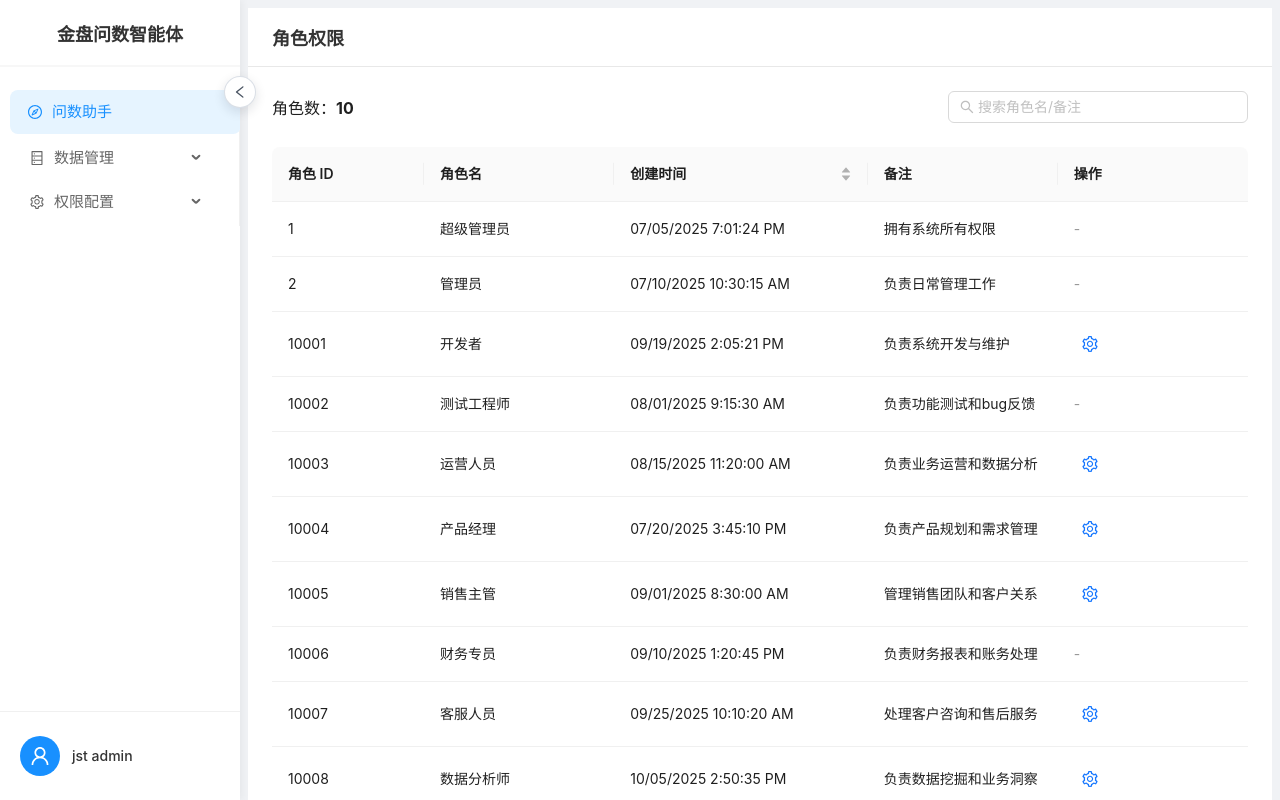
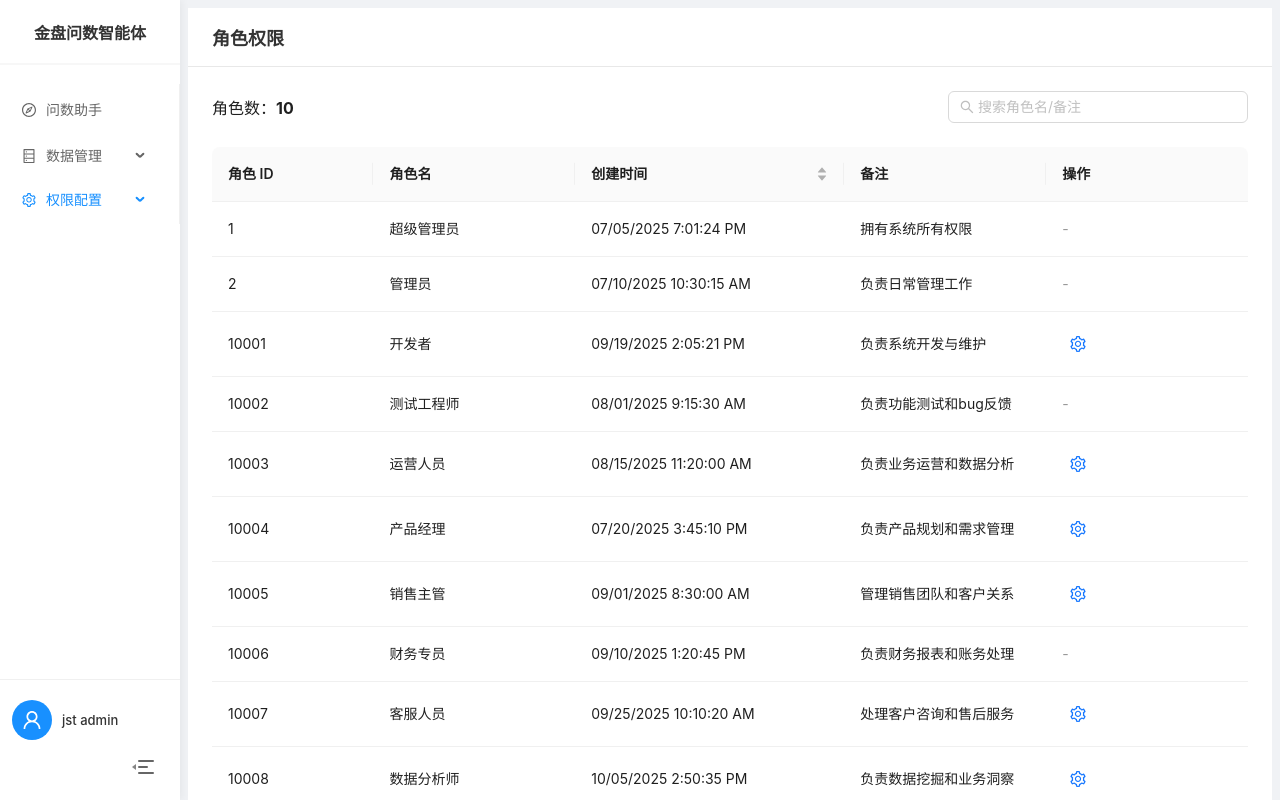
Before and after one commit to yangj1211/jst-query, a React (Create React App) app: page /permission/role-permission in a window 1280 px wide. Built offline with nearby package versions, Linux system fonts and the light colour scheme.

Commit message:
修改菜单栏

```diff
--- a/src/components/MainLayout.css
+++ b/src/components/MainLayout.css
@@ -17,10 +17,11 @@
   height: 100%;
   display: flex;
   flex-direction: column;
+  position: relative;
 }
 
 .sidebar-header {
-  padding: 20px 16px;
+  padding: 20px 12px;
   display: flex;
   align-items: center;
   justify-content: center;
@@ -29,7 +30,7 @@
 
 .sidebar-title {
   margin: 0;
-  font-size: 18px;
+  font-size: 16px;
   font-weight: 600;
   color: #333;
   white-space: nowrap;
@@ -39,7 +40,7 @@
 
 .divider-with-button {
   position: relative;
-  padding: 0 16px;
+  padding: 0 12px;
   margin-bottom: 12px;
   display: flex;
   justify-content: center;
@@ -61,33 +62,91 @@
 
 
 
-.collapse-btn-overlay {
-  width: 32px;
-  height: 32px;
-  border-radius: 50%;
+.collapse-btn-container {
+  position: absolute;
+  bottom: 16px;
+  right: 16px;
+  display: flex;
+  justify-content: flex-end;
+  align-items: flex-end;
+  z-index: 10;
+}
+
+.ant-layout-sider-collapsed .collapse-btn-container {
+  right: 8px;
+  bottom: 16px;
+}
+
+.collapse-btn {
+  background: transparent;
+  border: none;
+  cursor: pointer;
+  padding: 8px;
   display: flex;
   align-items: center;
   justify-content: center;
-  color: #4b5563;
-  background: #ffffff;
-  border: 1px solid rgba(148, 163, 184, 0.35);
-  position: fixed;
-  top: 76px;
-  left: 240px;
-  transform: translateX(-50%);
-  z-index: 200;
-  box-shadow: 0 4px 12px rgba(15, 23, 42, 0.12);
-  transition: all 0.25s;
+  transition: all 0.3s;
+  color: #666;
 }
 
-.main-layout .ant-layout-sider-collapsed + .collapse-btn-overlay {
-  left: 72px;
+.collapse-btn:hover {
+  color: #1890ff;
 }
 
-.collapse-btn-overlay:hover {
-  background: #f4f8ff;
-  color: #1677ff;
-  border-color: rgba(99, 167, 255, 0.4);
+.collapse-btn-icon {
+  position: relative;
+  display: flex;
+  flex-direction: column;
+  align-items: flex-start;
+  justify-content: center;
+  gap: 4px;
+  width: 24px;
+  height: 18px;
+  padding-left: 6px;
+}
+
+.collapse-line {
+  display: block;
+  height: 2px;
+  background-color: currentColor;
+  border-radius: 1px;
+  transition: all 0.3s;
+}
+
+.collapse-line-top,
+.collapse-line-bottom {
+  width: 16px;
+}
+
+.collapse-line-middle {
+  width: 10px;
+}
+
+.collapse-arrow {
+  position: absolute;
+  width: 0;
+  height: 0;
+  border-style: solid;
+  transition: all 0.3s;
+  opacity: 0.8;
+  top: 50%;
+  transform: translateY(-50%);
+}
+
+.collapse-arrow-left {
+  left: 0;
+  border-width: 3px 4px 3px 0;
+  border-color: transparent currentColor transparent transparent;
+}
+
+.collapse-arrow-right {
+  right: 0;
+  border-width: 3px 0 3px 4px;
+  border-color: transparent transparent transparent currentColor;
+}
+
+.collapse-btn:hover .collapse-arrow {
+  opacity: 1;
 }
 
 .menu-section {
@@ -102,12 +161,12 @@
 }
 
 .menu .ant-menu-item {
-  margin: 4px 10px;
+  margin: 4px 8px;
   height: 44px;
   line-height: 44px;
   border-radius: 8px;
-  padding-left: 18px !important;
-  font-size: 15px;
+  padding-left: 14px !important;
+  font-size: 14px;
   color: #666;
   transition: all 0.3s;
 }
@@ -132,6 +191,7 @@
 
 .ant-layout-sider-collapsed .menu .ant-menu-item-icon {
   margin-inline-end: 0 !important;
+  font-size: 18px !important;
 }
 
 .menu .ant-menu-item:hover {
@@ -159,7 +219,7 @@
 
 /* 子菜单样式 */
 .menu .ant-menu-submenu {
-  margin: 4px 12px;
+  margin: 4px 8px;
   border-radius: 8px;
 }
 
@@ -167,8 +227,8 @@
   height: 44px;
   line-height: 44px;
   border-radius: 8px;
-  padding-left: 18px !important;
-  font-size: 15px;
+  padding-left: 14px !important;
+  font-size: 14px;
   color: #666;
   transition: all 0.3s;
   margin: 0;
@@ -202,9 +262,9 @@
 .menu .ant-menu-sub .ant-menu-item {
   height: 38px;
   line-height: 38px;
-  padding-left: 44px !important;
-  font-size: 14px;
-  margin: 2px 10px;
+  padding-left: 36px !important;
+  font-size: 13px;
+  margin: 2px 8px;
 }
 
 .ant-layout-sider-collapsed .menu .ant-menu-submenu {
@@ -213,10 +273,11 @@
 
 .ant-layout-sider-collapsed .menu .ant-menu-submenu-title {
   padding: 0 !important;
-  display: flex;
+  display: flex !important;
   align-items: center;
   justify-content: center;
   gap: 0;
+  width: 100%;
 }
 
 .ant-layout-sider-collapsed .menu .ant-menu-submenu-title .ant-menu-item-icon {
@@ -225,29 +286,30 @@
   justify-content: center;
   width: 24px;
   height: 24px;
-  font-size: 20px;
+  font-size: 18px !important;
   color: #4b5563;
+  margin: 0 !important;
 }
 
 .ant-layout-sider-collapsed .menu .ant-menu-submenu-title .ant-menu-item-icon svg {
-  font-size: 20px;
+  font-size: 18px !important;
 }
 
 .ant-layout-sider-collapsed .menu .ant-menu-submenu-title .ant-menu-title-content {
-  display: none;
+  display: none !important;
 }
 
 .user-section {
-  padding: 24px 20px;
+  padding: 20px 12px 60px 12px;
   border-top: 1px solid #f0f0f0;
   display: flex;
   align-items: center;
-  gap: 12px;
+  gap: 10px;
   transition: all 0.3s;
 }
 
 .ant-layout-sider-collapsed .user-section {
-  padding: 24px 8px;
+  padding: 24px 8px 60px 8px;
   justify-content: center;
 }
 
@@ -257,7 +319,7 @@
 }
 
 .user-name {
-  font-size: 14px;
+  font-size: 13px;
   color: #333;
   font-weight: 500;
   white-space: nowrap;
@@ -323,7 +385,46 @@
   display: none !important;
 }
 
-.ant-layout-sider-collapsed .menu .ant-menu-submenu-title .ant-menu-item-icon {
-  margin: 0 !important;
-  font-size: 20px;
+/* 确保折叠状态下 SubMenu 可见，以便显示弹出菜单 */
+.ant-layout-sider-collapsed .menu .ant-menu-submenu {
+  display: block !important;
+  visibility: visible !important;
 }
+
+/* 确保折叠状态下子菜单标题可见，只显示图标 */
+.ant-layout-sider-collapsed .menu .ant-menu-submenu-title {
+  visibility: visible !important;
+  opacity: 1 !important;
+  display: flex !important;
+}
+
+/* 隐藏折叠状态下的子菜单项（它们应该在弹出菜单中显示） */
+.ant-layout-sider-collapsed .menu .ant-menu-submenu .ant-menu-sub {
+  display: none !important;
+}
+
+/* 确保折叠状态下子菜单项不会直接显示在侧边栏中 */
+.ant-layout-sider-collapsed .menu .ant-menu-submenu .ant-menu-sub .ant-menu-item {
+  display: none !important;
+}
+
+/* 弹出菜单样式优化 */
+.ant-menu-submenu-popup {
+  z-index: 1050;
+}
+
+.ant-menu-submenu-popup .ant-menu {
+  border-radius: 8px;
+  box-shadow: 0 4px 12px rgba(0, 0, 0, 0.15);
+}
+
+.ant-menu-submenu-popup .ant-menu-item {
+  margin: 4px 8px;
+  border-radius: 6px;
+  height: 36px;
+  line-height: 36px;
+}
+
+.ant-menu-submenu-popup .ant-menu-item:hover {
+  background: #f0f7ff;
+}
--- a/src/components/MainLayout.js
+++ b/src/components/MainLayout.js
@@ -1,13 +1,11 @@
 
-import React, { useState } from 'react';
-import { Layout, Menu, Avatar, Button } from 'antd';
+import React, { useState, useEffect } from 'react';
+import { Layout, Menu, Avatar } from 'antd';
 import {
   CompassOutlined,
   DatabaseOutlined,
   SettingOutlined,
   UserOutlined,
-  LeftOutlined,
-  RightOutlined,
   DashboardOutlined,
   TableOutlined,
   CloudUploadOutlined,
@@ -34,10 +32,42 @@ const { Sider, Content } = Layout;
  * 使用 FilePreviewContext 来访问文件预览器状态
  */
 const MainLayoutContent = ({ collapsed, setCollapsed }) => {
-  const [selectedKey, setSelectedKey] = useState('question');
   const navigate = useNavigate();
   const location = useLocation();
   const { previewFile, isPreviewVisible, closePreview } = useFilePreview();
+
+  // 根据当前路径和折叠状态确定选中的菜单项
+  const getSelectedKey = () => {
+    if (location.pathname.startsWith('/question')) {
+      return 'question';
+    }
+    if (location.pathname.startsWith('/data')) {
+      return collapsed ? 'data' : (location.pathname === '/data/view' ? 'data-view' : 'data-import');
+    }
+    if (location.pathname.startsWith('/permission')) {
+      return collapsed ? 'permission' : (location.pathname.includes('user-management') ? 'user-management' : 'role-permission');
+    }
+    return 'question';
+  };
+
+  const [selectedKey, setSelectedKey] = useState(() => {
+    if (location.pathname.startsWith('/question')) {
+      return 'question';
+    }
+    if (location.pathname.startsWith('/data')) {
+      return collapsed ? 'data' : (location.pathname === '/data/view' ? 'data-view' : 'data-import');
+    }
+    if (location.pathname.startsWith('/permission')) {
+      return collapsed ? 'permission' : (location.pathname.includes('user-management') ? 'user-management' : 'role-permission');
+    }
+    return 'question';
+  });
+
+  // 当路径或折叠状态变化时，更新选中的菜单项
+  useEffect(() => {
+    const newKey = getSelectedKey();
+    setSelectedKey(newKey);
+  }, [location.pathname, collapsed]);
 
   // 假设路由结构为 /question, /document, /data, /permission
   const [activeTab, setActiveTab] = useState('question');
@@ -103,20 +133,14 @@ const MainLayoutContent = ({ collapsed, setCollapsed }) => {
     );
   };
 
-  const menuItems = [
+  // 基础菜单项配置
+  const baseMenuItems = [
     {
       key: 'question',
-  icon: <CompassOutlined />,
+      icon: <CompassOutlined />,
       label: '问数助手',
       path: '/question',
     },
-    // 仪表盘菜单项已隐藏（代码保留，取消注释即可恢复）
-    // {
-    //   key: 'dashboard',
-    //   icon: <DashboardOutlined />,
-    //   label: '仪表盘',
-    //   path: '/dashboard',
-    // },
     {
       key: 'data',
       icon: <DatabaseOutlined />,
@@ -157,6 +181,8 @@ const MainLayoutContent = ({ collapsed, setCollapsed }) => {
     },
   ];
 
+  const menuItems = baseMenuItems;
+
   const handleMenuClick = ({ key }) => {
     // 查找主菜单项
     let item = menuItems.find((menu) => menu.key === key);
@@ -184,7 +210,7 @@ const MainLayoutContent = ({ collapsed, setCollapsed }) => {
   return (
     <Layout className="main-layout">
       <Sider
-        width={240}
+        width={180}
         collapsedWidth={72}
         collapsed={collapsed}
         className="sidebar"
@@ -209,6 +235,7 @@ const MainLayoutContent = ({ collapsed, setCollapsed }) => {
               items={menuItems}
               className="menu"
               inlineCollapsed={collapsed}
+              forceSubMenuRender={true}
             />
           </div>
 
@@ -216,15 +243,23 @@ const MainLayoutContent = ({ collapsed, setCollapsed }) => {
             <Avatar size={40} icon={<UserOutlined />} className="user-avatar" />
             {!collapsed && <span className="user-name">jst admin</span>}
           </div>
+
+          <div className="collapse-btn-container">
+            <button
+              onClick={toggleCollapsed}
+              className="collapse-btn"
+              aria-label={collapsed ? '展开菜单' : '折叠菜单'}
+            >
+              <div className="collapse-btn-icon">
+                <span className={`collapse-arrow ${collapsed ? 'collapse-arrow-right' : 'collapse-arrow-left'}`}></span>
+                <span className="collapse-line collapse-line-top"></span>
+                <span className="collapse-line collapse-line-middle"></span>
+                <span className="collapse-line collapse-line-bottom"></span>
+              </div>
+            </button>
+          </div>
         </div>
       </Sider>
-
-      <Button
-        type="text"
-        icon={collapsed ? <RightOutlined /> : <LeftOutlined />}
-        onClick={toggleCollapsed}
-        className="collapse-btn-overlay"
-      />
 
       <Layout style={{ display: 'flex', flexDirection: 'row', height: '100vh', overflow: 'hidden' }}>
         <Content
--- a/src/pages/DataCenter.css
+++ b/src/pages/DataCenter.css
@@ -773,23 +773,24 @@
 
 /* 表格列表容器 */
 .table-list-container {
-  border: 1px solid #e8e8e8;
-  border-radius: 6px;
+  border: 1px solid #e0e0e0;
+  border-radius: 8px;
   overflow: hidden;
   background: white;
 }
 
 .table-list-header {
   display: grid;
-  grid-template-columns: 1.5fr 0.8fr 1.5fr 1fr 2fr 0.8fr 1.3fr 1.3fr 1fr;
+  grid-template-columns: 1.5fr 0.8fr 1.5fr 1fr 2fr 0.8fr 1.3fr 1.3fr 1fr 1fr;
   gap: 16px;
-  padding: 12px 16px;
+  padding: 16px 20px;
   background: #fafafa;
-  font-weight: 500;
+  font-weight: 600;
   font-size: 13px;
   color: #333;
-  border-bottom: 2px solid #e8e8e8;
-}
+  border-bottom: 1px solid #e0e0e0;
+}
+
 
 .table-list-body {
   background: white;
@@ -797,11 +798,12 @@
 
 .table-list-row {
   display: grid;
-  grid-template-columns: 1.5fr 0.8fr 1.5fr 1fr 2fr 0.8fr 1.3fr 1.3fr 1fr;
+  grid-template-columns: 1.5fr 0.8fr 1.5fr 1fr 2fr 0.8fr 1.3fr 1.3fr 1fr 1fr;
   gap: 16px;
-  padding: 12px 16px;
+  padding: 16px 20px;
   border-bottom: 1px solid #f0f0f0;
-  transition: all 0.2s;
+  transition: background 0.2s;
+  align-items: center;
 }
 
 .table-list-row:last-child {
@@ -809,14 +811,16 @@
 }
 
 .table-list-row:hover {
-  background: #fafafa;
+  background: #f8f9fa;
 }
 
 .list-col-name {
   color: #333;
-  font-size: 14px;
-  display: flex;
-  align-items: center;
+  font-size: 13px;
+  font-weight: 500;
+  overflow: hidden;
+  text-overflow: ellipsis;
+  white-space: nowrap;
 }
 
 .table-name-link {
@@ -831,9 +835,8 @@
 }
 
 .list-col-type {
-  display: flex;
-  align-items: center;
   font-size: 13px;
+  font-weight: 500;
   position: relative;
 }
 
@@ -1091,8 +1094,6 @@
 .list-col-tags {
   color: #666;
   font-size: 13px;
-  display: flex;
-  align-items: center;
 }
 
 .tags-container {
@@ -1100,6 +1101,8 @@
   flex-wrap: wrap;
   gap: 6px;
   align-items: center;
+  align-content: flex-start;
+  max-width: 220px;
 }
 
 .tag-badge {
@@ -1111,6 +1114,7 @@
   border-radius: 4px;
   font-size: 12px;
   white-space: nowrap;
+  flex-shrink: 0;
 }
 
 .tag-more {
@@ -1129,8 +1133,6 @@
 .list-col-source {
   color: #666;
   font-size: 13px;
-  display: flex;
-  align-items: center;
 }
 
 .source-badge {
@@ -1148,41 +1150,42 @@
 .list-col-desc {
   color: #666;
   font-size: 13px;
-  display: flex;
-  align-items: center;
 }
 
 .list-col-size {
   color: #666;
   font-size: 13px;
-  display: flex;
-  align-items: center;
 }
 
 .list-col-time {
   color: #666;
   font-size: 13px;
-  display: flex;
-  align-items: center;
+}
+
+.list-col-creator {
+  color: #333;
+  font-size: 13px;
+  font-weight: 500;
 }
 
 .list-col-actions {
   display: flex;
   align-items: center;
+  justify-content: flex-start;
   gap: 8px;
 }
 
 .list-action-btn {
   padding: 6px;
+  background: #fff;
   border: 1px solid #d9d9d9;
-  background: white;
-  border-radius: 4px;
-  cursor: pointer;
-  transition: all 0.3s;
-  color: #666;
+  border-radius: 4px;
+  cursor: pointer;
+  transition: all 0.3s;
   display: flex;
   align-items: center;
   justify-content: center;
+  color: #666;
   width: 28px;
   height: 28px;
 }
@@ -1191,19 +1194,17 @@
   display: block;
 }
 
-.list-action-btn:hover {
+.list-action-btn:hover:not(:disabled) {
   border-color: #1890ff;
   color: #1890ff;
 }
 
-.list-action-btn.clear-btn:hover {
-  background: #fff7e6;
-  border-color: #faad14;
-  color: #faad14;
-}
-
-.list-action-btn.delete-btn:hover {
-  background: #fff1f0;
+.list-action-btn.clear-btn:hover:not(:disabled) {
+  border-color: #fa8c16;
+  color: #fa8c16;
+}
+
+.list-action-btn.delete-btn:hover:not(:disabled) {
   border-color: #ff4d4f;
   color: #ff4d4f;
 }
@@ -1213,6 +1214,21 @@
   display: flex;
   align-items: center;
   gap: 8px;
+}
+
+/* 数据统计头部 */
+.data-stats-header {
+  display: flex;
+  align-items: center;
+  gap: 24px;
+  margin-bottom: 16px;
+  padding: 0;
+}
+
+.stat-item-header {
+  font-size: 14px;
+  color: #333;
+  font-weight: 500;
 }
 
 .header-right {
--- a/src/pages/DataCenter.js
+++ b/src/pages/DataCenter.js
@@ -14,7 +14,8 @@ const DataCenter = () => {
       source: '上市公司公告', // 文件来源
       fileSize: '2.5MB',
       createTime: '2025-01-15 09:00:00',
-      updateTime: '2025-01-15 09:00:00'
+      updateTime: '2025-01-15 09:00:00',
+      creator: '张三'
     },
     {
       id: 2,
@@ -24,7 +25,8 @@ const DataCenter = () => {
       source: '上市公司公告', // 文件来源
       fileSize: '1.8MB',
       createTime: '2024-12-20 10:30:00',
-      updateTime: '2024-12-20 10:30:00'
+      updateTime: '2024-12-20 10:30:00',
+      creator: '李四'
     },
     {
       id: 3,
@@ -37,6 +39,7 @@ const DataCenter = () => {
       rowCount: 1523,
       createTime: '2025-10-20 10:30:00',
       updateTime: '2025-10-20 10:30:00',
+      creator: '王五',
       fields: [
         { id: 1, name: '凭证号', type: 'varchar', length: 50, unique: false, description: '会计凭证编号' },
         { id: 2, name: '会计科目', type: 'varchar', length: 100, unique: false, description: '会计科目代码及名称' },
@@ -61,6 +64,7 @@ const DataCenter = () => {
       rowCount: 8942,
       createTime: '2025-10-21 14:20:00',
       updateTime: '2025-10-21 14:20:00',
+      creator: '赵六',
       fields: [
         { id: 1, name: '订单编号', type: 'varchar', length: 50, unique: true, description: '订单唯一标识' },
         { id: 2, name: '客户名称', type: 'varchar', length: 100, unique: false, description: '客户公司名称' },
@@ -473,6 +477,10 @@ const DataCenter = () => {
     return Math.ceil(100 / pageSize);
   };
 
+  // 计算文件数量和表数量
+  const fileCount = savedTables.filter(item => item.objectType === 'file').length;
+  const tableCount = savedTables.filter(item => item.objectType === 'table').length;
+
   return (
     <div className="page-container">
       <div className="page-header">
@@ -523,6 +531,12 @@ const DataCenter = () => {
                 </svg>
                 <span>标签管理</span>
               </button>
+            </div>
+
+            {/* 统计信息 */}
+            <div className="data-stats-header">
+              <span className="stat-item-header">文件数量 {fileCount}个</span>
+              <span className="stat-item-header">表数量 {tableCount}个</span>
             </div>
 
             {/* 表列表 */}
@@ -692,6 +706,7 @@ const DataCenter = () => {
                   <div className="list-col-size">大小</div>
                   <div className="list-col-time">创建时间</div>
                   <div className="list-col-time">最近更新时间</div>
+                  <div className="list-col-creator">创建人</div>
                   <div className="list-col-actions">操作</div>
                 </div>
                 {getFilteredTables().map((item) => (
@@ -728,7 +743,8 @@ const DataCenter = () => {
                     <div className="list-col-desc">{item.objectType === 'file' ? '-' : (item.description || '-')}</div>
                     <div className="list-col-size">{getSizeDisplay(item)}</div>
                     <div className="list-col-time">{item.createTime}</div>
-                    <div className="list-col-time">{item.updateTime}</div>
+                    <div className="list-col-time">{item.objectType === 'file' ? '-' : (item.updateTime || '-')}</div>
+                    <div className="list-col-creator">{item.creator || '-'}</div>
                     <div className="list-col-actions">
                       {item.objectType === 'table' && (
                         <>
```
